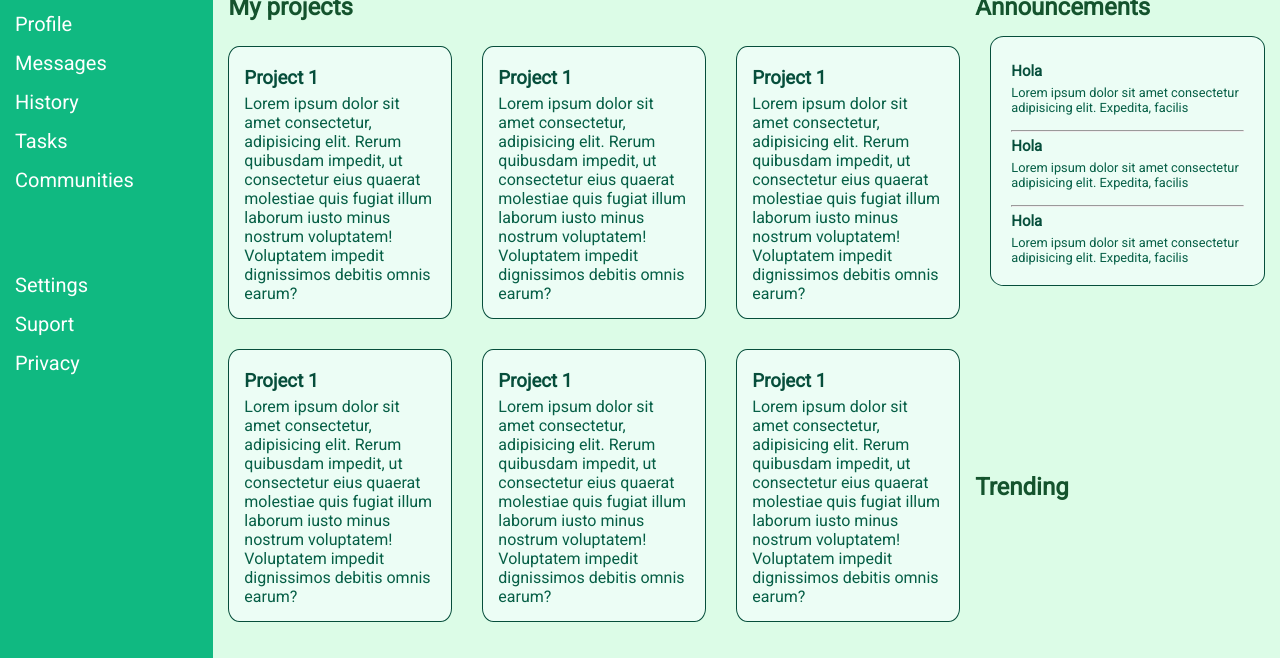
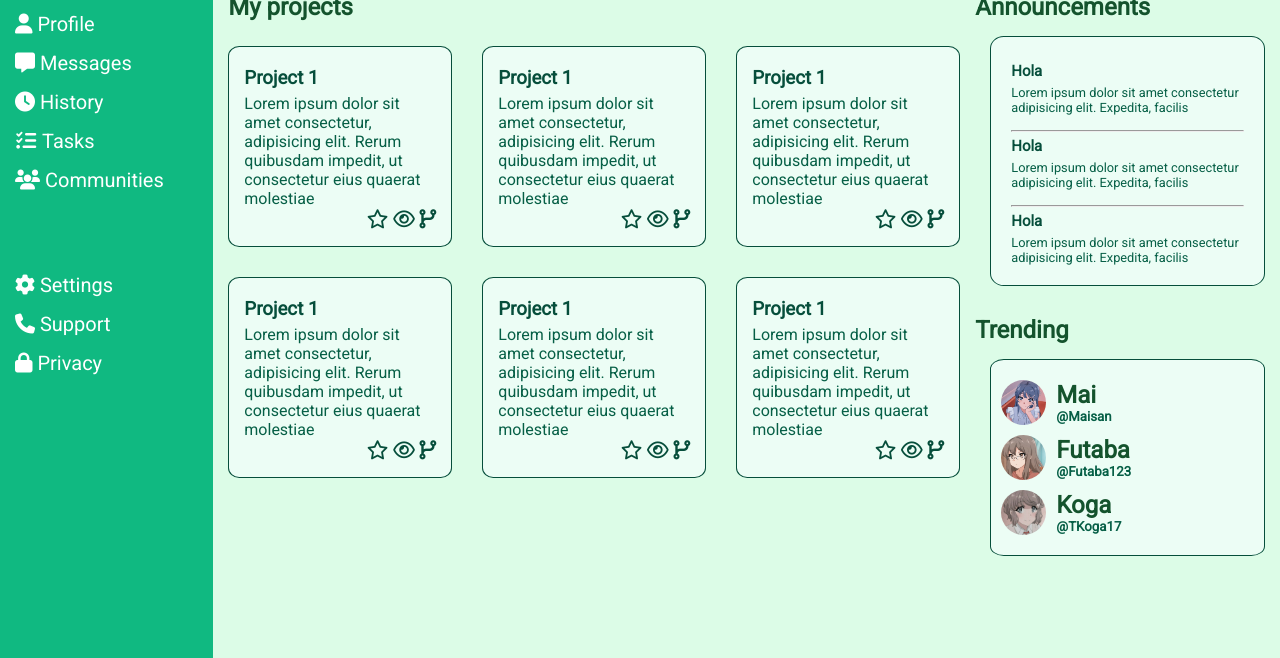
Before and after one commit to JuanGuerrero09/dashboard, a plain HTML site: page index.html in a window 1280 px wide. Shown: the part 142-800 px from the top of the page. Drawn offline with Linux system fonts and the light colour scheme.

Commit message:
last containers added

```diff
--- a/index.html
+++ b/index.html
@@ -12,10 +12,15 @@
 <body>
     <header>
         <div class="up header">
+            <div class="search">
+                <i class="fa-solid fa-magnifying-glass"></i>
                 <input type="text">
-            <h3>JDev</h3>
+            </div>
+            <h2>JDev</h2>
         </div>
         <div class="down header">
+            <div class="header-profile">
+                <img src="./images/lelouch.png" alt="">
                 <div class="greeting">
                     <h6>
                         Hi there,
@@ -23,6 +28,7 @@
                     <h3>
                         Juan David (@juanguerrero09)
                     </h3>
+                </div>
             </div>
             <div class="buttons">
                 <button class="header-button">
@@ -43,19 +49,46 @@
         </div>
         <div class="sidebar-section">
             <ul>
-                <li>Home</li>
-                <li>Profile</li>
-                <li>Messages</li>
-                <li>History</li>
-                <li>Tasks</li>
-                <li>Communities</li>
+                <li>
+                    <i class="fa-solid fa-house-chimney"></i>
+                    Home
+                </li>
+                <li>
+                    <i class="fa-solid fa-user"></i>
+                    Profile
+                </li>
+                <li>
+                    <i class="fa-solid fa-message"></i>
+                    Messages
+                </li>
+                <li>
+                    <i class="fa-solid fa-clock"></i>
+                    History
+                </li>
+                <li>
+                    <i class="fa-solid fa-list-check"></i>
+                    Tasks
+                </li>
+                <li>
+                    <i class="fa-solid fa-users"></i>
+                    Communities
+                </li>
             </ul>
         </div>
         <div class="sidebar-section">
             <ul>
-                <li>Settings</li>
-                <li>Suport</li>
-                <li>Privacy</li>
+                <li>
+                    <i class="fa-solid fa-gear"></i>
+                    Settings
+                </li>
+                <li>
+                    <i class="fa-solid fa-phone"></i>
+                    Support
+                </li>
+                <li>
+                    <i class="fa-solid fa-lock"></i>
+                    Privacy
+                </li>
             </ul>
         </div>
     </div>
@@ -64,31 +97,74 @@
             <h2>My projects</h2>
             <div class="container-cards">
                 <div class="card">
+                    <div class="text">
                         <h3>Project 1</h3>
-                    <p>Lorem ipsum dolor sit amet consectetur, adipisicing elit. Rerum quibusdam impedit, ut consectetur eius quaerat molestiae quis fugiat illum laborum iusto minus nostrum voluptatem! Voluptatem impedit dignissimos debitis omnis earum?</p>
+                        <p>Lorem ipsum dolor sit amet consectetur, adipisicing elit. Rerum quibusdam impedit, ut consectetur eius quaerat molestiae </p>
+                    </div>
+                    <div class="icons">
+                        <i class="fa-regular fa-star"></i>
+                        <i class="fa-regular fa-eye"></i>
+                        <i class="fa-solid fa-code-branch"></i>
+                    </div>
                 </div>
                 <div class="card">
+                    <div class="text">
                         <h3>Project 1</h3>
-                    <p>Lorem ipsum dolor sit amet consectetur, adipisicing elit. Rerum quibusdam impedit, ut consectetur eius quaerat molestiae quis fugiat illum laborum iusto minus nostrum voluptatem! Voluptatem impedit dignissimos debitis omnis earum?</p>
+                        <p>Lorem ipsum dolor sit amet consectetur, adipisicing elit. Rerum quibusdam impedit, ut consectetur eius quaerat molestiae </p>
+                    </div>
+                    <div class="icons">
+                        <i class="fa-regular fa-star"></i>
+                        <i class="fa-regular fa-eye"></i>
+                        <i class="fa-solid fa-code-branch"></i>
+                    </div>
                 </div>
                 <div class="card">
+                    <div class="text">
                         <h3>Project 1</h3>
-                    <p>Lorem ipsum dolor sit amet consectetur, adipisicing elit. Rerum quibusdam impedit, ut consectetur eius quaerat molestiae quis fugiat illum laborum iusto minus nostrum voluptatem! Voluptatem impedit dignissimos debitis omnis earum?</p>
+                        <p>Lorem ipsum dolor sit amet consectetur, adipisicing elit. Rerum quibusdam impedit, ut consectetur eius quaerat molestiae </p>
+                    </div>
+                    <div class="icons">
+                        <i class="fa-regular fa-star"></i>
+                        <i class="fa-regular fa-eye"></i>
+                        <i class="fa-solid fa-code-branch"></i>
+                    </div>
                 </div>
                 <div class="card">
+                    <div class="text">
                         <h3>Project 1</h3>
-                    <p>Lorem ipsum dolor sit amet consectetur, adipisicing elit. Rerum quibusdam impedit, ut consectetur eius quaerat molestiae quis fugiat illum laborum iusto minus nostrum voluptatem! Voluptatem impedit dignissimos debitis omnis earum?</p>
+                        <p>Lorem ipsum dolor sit amet consectetur, adipisicing elit. Rerum quibusdam impedit, ut consectetur eius quaerat molestiae </p>
+                    </div>
+                    <div class="icons">
+                        <i class="fa-regular fa-star"></i>
+                        <i class="fa-regular fa-eye"></i>
+                        <i class="fa-solid fa-code-branch"></i>
+                    </div>
                 </div>
                 <div class="card">
+                    <div class="text">
                         <h3>Project 1</h3>
-                    <p>Lorem ipsum dolor sit amet consectetur, adipisicing elit. Rerum quibusdam impedit, ut consectetur eius quaerat molestiae quis fugiat illum laborum iusto minus nostrum voluptatem! Voluptatem impedit dignissimos debitis omnis earum?</p>
+                        <p>Lorem ipsum dolor sit amet consectetur, adipisicing elit. Rerum quibusdam impedit, ut consectetur eius quaerat molestiae </p>
+                    </div>
+                    <div class="icons">
+                        <i class="fa-regular fa-star"></i>
+                        <i class="fa-regular fa-eye"></i>
+                        <i class="fa-solid fa-code-branch"></i>
+                    </div>
                 </div>
                 <div class="card">
+                    <div class="text">
                         <h3>Project 1</h3>
-                    <p>Lorem ipsum dolor sit amet consectetur, adipisicing elit. Rerum quibusdam impedit, ut consectetur eius quaerat molestiae quis fugiat illum laborum iusto minus nostrum voluptatem! Voluptatem impedit dignissimos debitis omnis earum?</p>
+                        <p>Lorem ipsum dolor sit amet consectetur, adipisicing elit. Rerum quibusdam impedit, ut consectetur eius quaerat molestiae </p>
+                    </div>
+                    <div class="icons">
+                        <i class="fa-regular fa-star"></i>
+                        <i class="fa-regular fa-eye"></i>
+                        <i class="fa-solid fa-code-branch"></i>
                     </div>
                 </div>
             </div>
+        </div>
+        <div class="lateral-main">
             <div class="announcements">
                 <h2>Announcements</h2>
                 <div class="card small">
@@ -108,6 +184,30 @@
             </div>
             <div class="trending">
                 <h2>Trending</h2>
+                <div class="card">
+                    <div class="profile">
+                        <img src="/images/mai.jpg" alt="">
+                        <div class="profile-text">
+                            <h2>Mai</h2>
+                            <h5>@Maisan</h5>
+                        </div>
+                    </div>
+                    <div class="profile">
+                        <img src="/images/futaba.jpg" alt="">
+                        <div class="profile-text">
+                            <h2>Futaba</h2>
+                            <h5>@Futaba123</h5>
+                        </div>
+                    </div>
+                    <div class="profile">
+                        <img src="/images/koga.jpg" alt="">
+                        <div class="profile-text">
+                            <h2>Koga</h2>
+                            <h5>@TKoga17</h5>
+                        </div>
+                    </div>
+                </div>
+            </div>
         </div>
     </main>
 </body>
```
Lines whose indentation alone changed are shown as unchanged.
